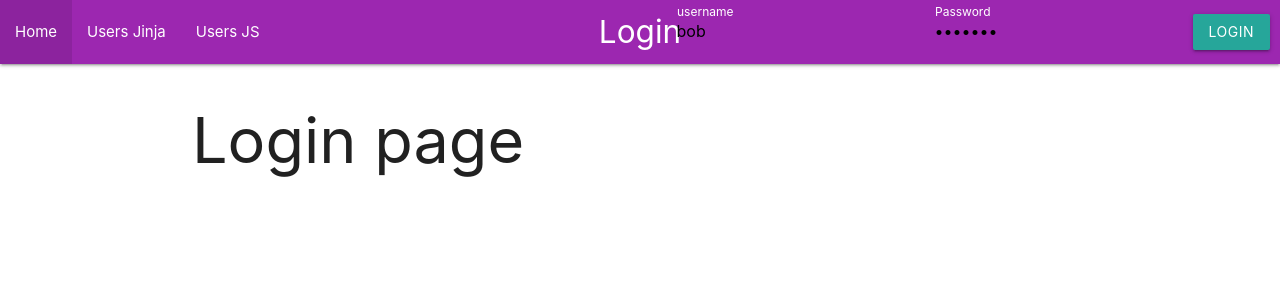
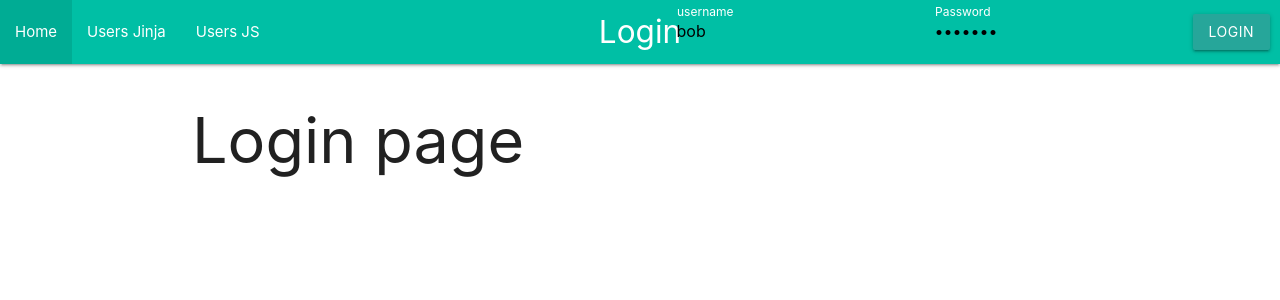
Before and after one commit to uwidcit/flaskmvc, a Flask app: page /logout in a window 1280 px wide. Shown: the top 300 px of the page. Run offline with Flask 3, Linux system fonts and the light colour scheme.

Commit message:
nav color

```diff
--- a/App/templates/layout.html
+++ b/App/templates/layout.html
@@ -12,7 +12,7 @@
 </head>
 <body>
 
-<nav class="purple">
+<nav class="teal accent-4">
     <div class="nav-wrapper">
         <a href="#!" class="brand-logo center">{% block page %}{% endblock %}</a>
         <ul id="nav-mobile" class="left">
```
